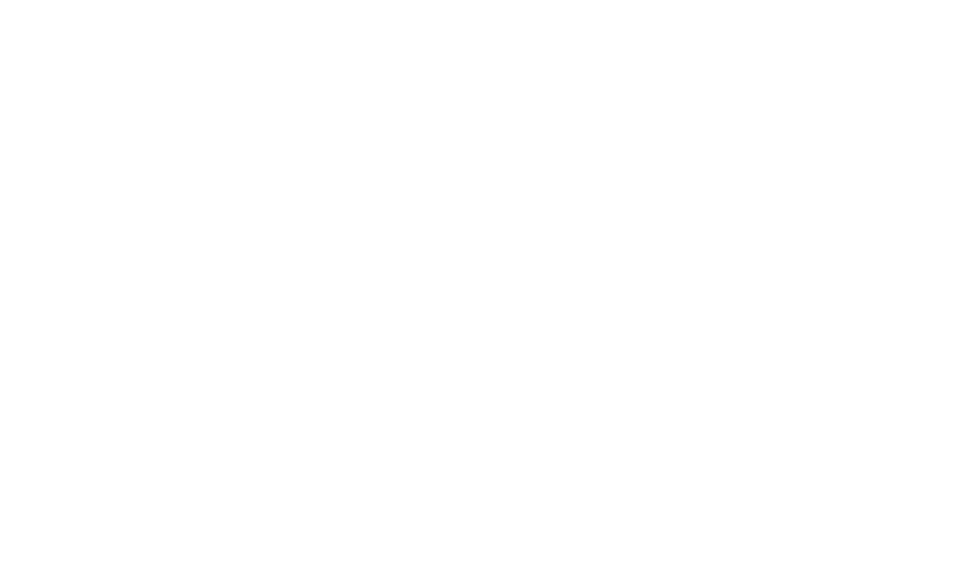
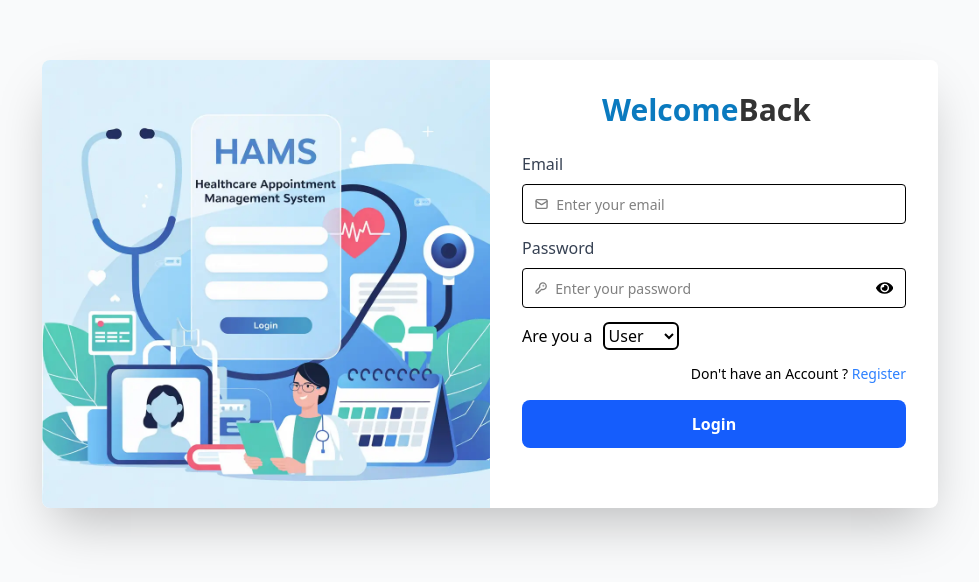
Before and after one commit to Anomaly0190/HAMS, a React (Vite) app in the folder frontend/: page /login in a window 1280 px wide. Shown: the part 116-698 px from the top of the page, without its empty margins (150-1129 px from the left). Built offline with nearby package versions, Linux system fonts and the light colour scheme.

Commit message:
login page created and used react icons also installed some dependencies

```diff
--- a/frontend/package.json
+++ b/frontend/package.json
@@ -15,6 +15,7 @@
     "react": "^19.0.0",
     "react-dom": "^19.0.0",
     "react-hot-toast": "^2.5.2",
+    "react-icons": "^5.5.0",
     "react-router-dom": "^7.4.1",
     "tailwindcss": "^4.1.1"
   },
@@ -23,6 +24,7 @@
     "@types/react": "^19.0.10",
     "@types/react-dom": "^19.0.4",
     "@vitejs/plugin-react": "^4.3.4",
+    "daisyui": "^5.0.12",
     "eslint": "^9.21.0",
     "eslint-plugin-react-hooks": "^5.1.0",
     "eslint-plugin-react-refresh": "^0.4.19",
--- a/frontend/src/Components/User/Login.jsx
+++ b/frontend/src/Components/User/Login.jsx
@@ -1,9 +1,138 @@
 import React from "react";
+import loginside from "/loginside.webp";
+import {Link} from "react-router-dom";
+import { FaEyeSlash,FaEye } from "react-icons/fa";
+import { useState } from "react";
+const datas = {
+  role: ["User", "Doctor", "Admin"],
+};
+const Login = () => {
+  const [showPassword,setShowpassword]=useState(false);
+  return (
+    <>
+      <div className="min-h-screen w-[100vw] flex justify-center items-center bg-gray-50">
+        <div className="w-[70vw] h-4/5 rounded-lg shadow-2xl  flex overflow-hidden bg-white text-black">
+          <div className="w-1/2">
+            <img src={loginside} alt="sideimage" />
+          </div>
+          <div className="w-1/2 h-full">
+            <div className="bg-white py-4 px-8 ">
+              <h2 className="text-3xl font-semibold mb-6 mt-4 mx-20">
+                <span className="text-[#0A7ABF]">Welcome</span>
+                <span className="text-[#333333]">Back</span>
+              </h2>
+              <form className="space-y-3 w-full">
+                <div>
+                  <label
+                    className="block text-gray-700 font-medium mb-2"
+                    htmlFor="email"
+                  >
+                    Email
+                  </label>
+                  <div className="w-full">
+                    <label className="w-full input input-bordered flex items-center gap-2 border-1 border-black focus-within:border-blue-500 focus-within:ring-1 focus-within:ring-blue-400 bg-white text-black">
+                      <svg
+                        className="h-[1em] opacity-50"
+                        xmlns="http://www.w3.org/2000/svg"
+                        viewBox="0 0 24 24"
+                      >
+                        <g
+                          strokeLinejoin="round"
+                          strokeLinecap="round"
+                          strokeWidth="2.5"
+                          fill="none"
+                          stroke="currentColor"
+                        >
+                          <rect
+                            width="20"
+                            height="16"
+                            x="2"
+                            y="4"
+                            rx="2"
+                          ></rect>
+                          <path d="m22 7-8.97 5.7a1.94 1.94 0 0 1-2.06 0L2 7"></path>
+                        </g>
+                      </svg>
+                      <input
+                        type="email"
+                        placeholder="Enter your email"
+                        required
+                        className=" w-full focus:outline-none"
+                      />
+                    </label>
+                  </div>
+                </div>
+                <div>
+                  <label
+                    className="block text-gray-700 font-medium mb-2"
+                    htmlFor="password"
+                  >
+                    Password
+                  </label>
+                  <div className="">
+                    <label className="w-full input input-bordered flex items-center gap-2 border-1 border-black focus-within:border-blue-500 focus-within:ring-1 focus-within:ring-blue-400 bg-white text-black">
+                      <svg
+                        className="h-[1em] opacity-50"
+                        xmlns="http://www.w3.org/2000/svg"
+                        viewBox="0 0 24 24"
+                      >
+                        <g
+                          strokeLinejoin="round"
+                          strokeLinecap="round"
+                          strokeWidth="2.5"
+                          fill="none"
+                          stroke="currentColor"
+                        >
+                          <path d="M2.586 17.414A2 2 0 0 0 2 18.828V21a1 1 0 0 0 1 1h3a1 1 0 0 0 1-1v-1a1 1 0 0 1 1-1h1a1 1 0 0 0 1-1v-1a1 1 0 0 1 1-1h.172a2 2 0 0 0 1.414-.586l.814-.814a6.5 6.5 0 1 0-4-4z"></path>
+                          <circle
+                            cx="16.5"
+                            cy="7.5"
+                            r=".5"
+                            fill="currentColor"
+                          ></circle>
+                        </g>
+                      </svg>
+                      <input
+                        type={showPassword?"password":"text"}
+                        placeholder="Enter your password"
+                        required
+                        className=" w-full focus:outline-none"
+                      />
+                      {
+                        showPassword?<FaEyeSlash className="cursor-pointer text-xl" onClick={()=>setShowpassword(prev=>!prev)}/>:<FaEye className="cursor-pointer text-xl" onClick={()=>setShowpassword(prev=>!prev)}/>
+                      }
 
-const Login = () => {
-  return (
-   <>
-   </>
+                    </label>
+                  </div>
+                </div>
+                <div className="flex w-full my-4">
+                  <label>Are you a</label>
+                  <select name="" id="" className="ml-3 outline-2 rounded-sm" >
+                    {datas.role.map((data, index) => (
+                      <option value={data} key={index}>
+                        {data}
+                      </option>
+                    ))}
+                  </select>
+                </div>
+                <div className="w-full flex flex-row-reverse my-4 text-sm">
+                  <h1>Don't have an Account ? <span className="text-blue-500">
+                    <Link to="/register">Register</Link>
+                    </span></h1>
+                </div>
+
+                <button
+                  type="submit"
+                  className="w-full bg-blue-600 text-white p-3 rounded-lg hover:bg-blue-700 transition duration-300 font-semibold"
+                >
+                  Login
+                </button>
+              </form>
+            </div>
+          </div>
+        </div>
+      </div>
+    </>
   );
 };
 
--- a/frontend/src/index.css
+++ b/frontend/src/index.css
@@ -1 +1,2 @@
 @import "tailwindcss";
+@plugin "daisyui";
```
Also changed, not shown: frontend/public/loginside.webp (added), 1 other file (tests, documents, lock files or other folders).
